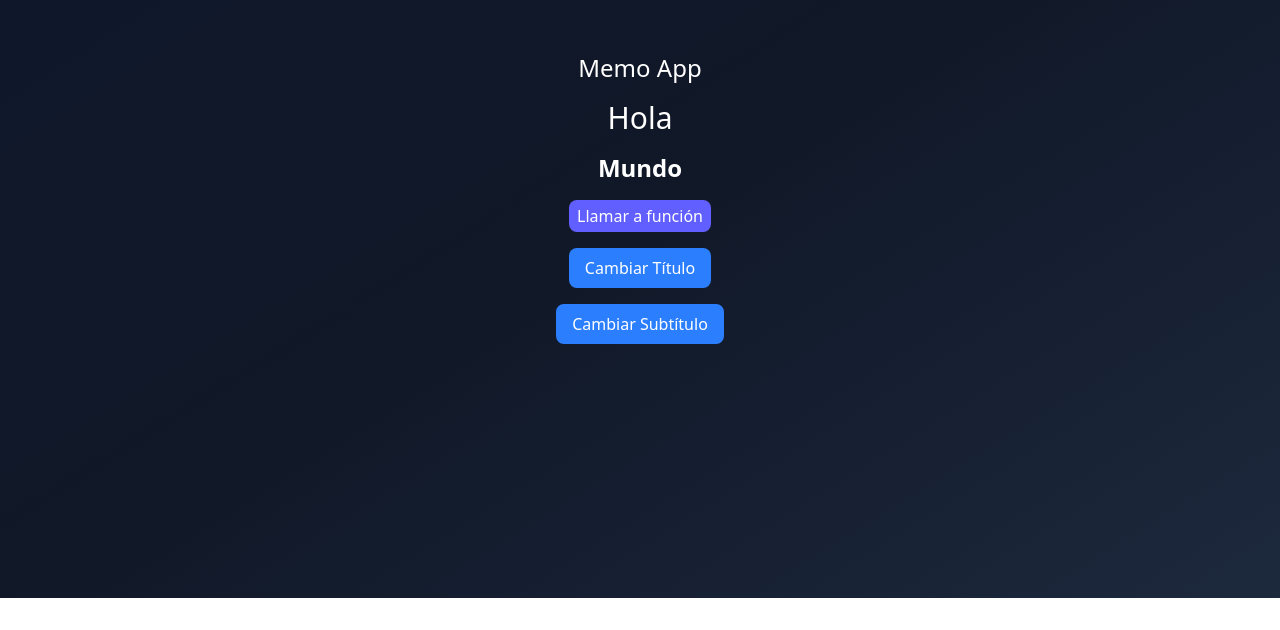
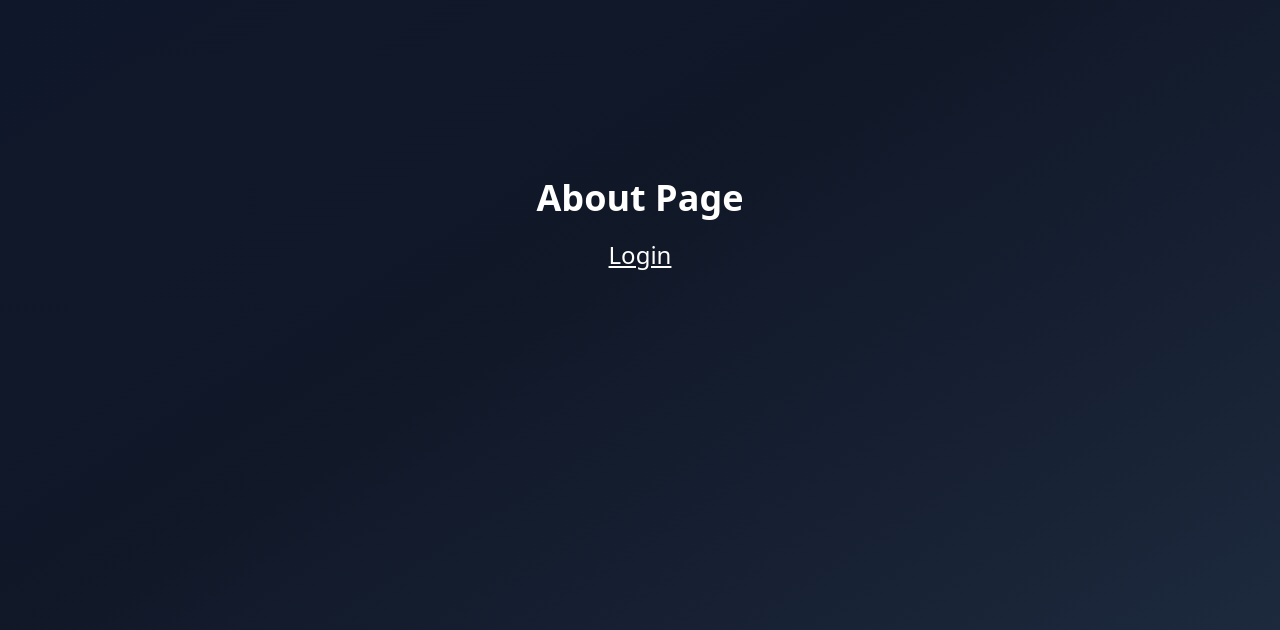
Before and after one commit to EstherManriqueGlez/react-hooks-app, a React (Vite) app: page / in a window 1280 px wide. Shown: the part 202-832 px from the top of the page. Before the commit the page ends 800 px from the top, so only its background shows below. Built offline with nearby package versions, Linux system fonts and the light colour scheme.

Commit message:
refactor: comment out debug log in AboutPage

```diff
--- a/src/09-useContext/pages/about/AboutPage.tsx
+++ b/src/09-useContext/pages/about/AboutPage.tsx
@@ -7,7 +7,7 @@ import { Button } from '@/components/ui/button';
 export const AboutPage = () => {
   const { isAuthenticated, logout } = use(UserContext);
 
-  console.log({ isAuthenticated });
+  // console.log({ isAuthenticated });
 
   return (
     <div className="flex flex-col items-center justify-center min-h-screen">
--- a/src/09-useContext/router/app.router.tsx
+++ b/src/09-useContext/router/app.router.tsx
@@ -20,6 +20,6 @@ export const appRouter = createBrowserRouter([
   },
   {
     path: '*',
-    element: <Navigate to='/' />,
-  }
+    element: <Navigate to="/" />,
+  },
 ]);
--- a/src/main.tsx
+++ b/src/main.tsx
@@ -11,12 +11,12 @@ import { Toaster } from 'sonner';
 // import { FocusScreen } from './04-useRef/FocusScreen'
 // import { TasksApp } from './05-useReducer/TaskApp'
 // import { ScrambleWords } from './05-useReducer/ScrambleWords'
-import { MemoHook } from './06-memos/MemoHook'
+// import { MemoHook } from './06-memos/MemoHook'
 // import { MemoCounter } from './06-memos/MemoCounter'
 // import { InstagromApp } from './07-useOptimistic/InstagromApp';
 // import { ClientInformation } from './08-use-suspense/ClientInformation';
 // import { getUserAction } from './08-use-suspense/aoi/get-user.action';
-// import { ProfessionalApp } from './09-useContext/ProfessionalApp';
+import { ProfessionalApp } from './09-useContext/ProfessionalApp';
 
 import './index.css';
 
@@ -31,7 +31,7 @@ createRoot(document.getElementById('root')!).render(
     {/* <FocusScreen /> */}
     {/* <TasksApp /> */}
     {/* <ScrambleWords /> */}
-    <MemoHook />
+    {/* <MemoHook /> */}
     {/* <MemoCounter /> */}
     {/* <InstagromApp /> */}
 
@@ -42,8 +42,8 @@ createRoot(document.getElementById('root')!).render(
         </div>
       )}
     >
-      <ClientInformation getUser={getUserAction(190)}/>
+      <ClientInformation getUser={getUserAction(1900)}/>
     </Suspense> */}
-    {/* <ProfessionalApp /> */}
+    <ProfessionalApp />
   </StrictMode>,
 );
```
